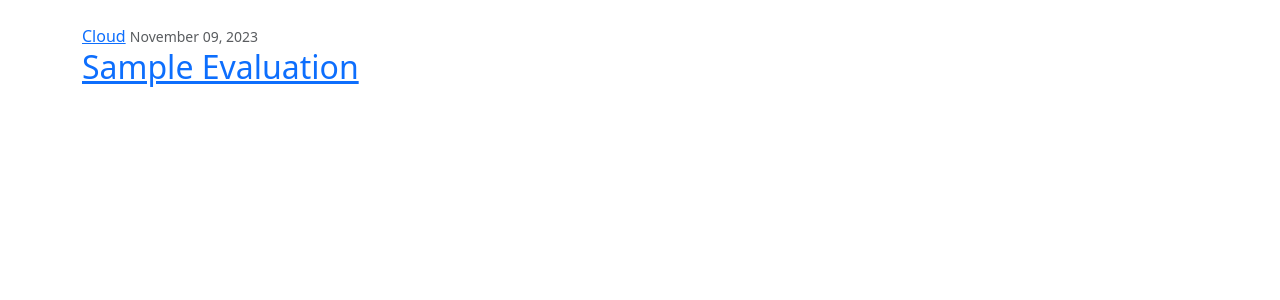
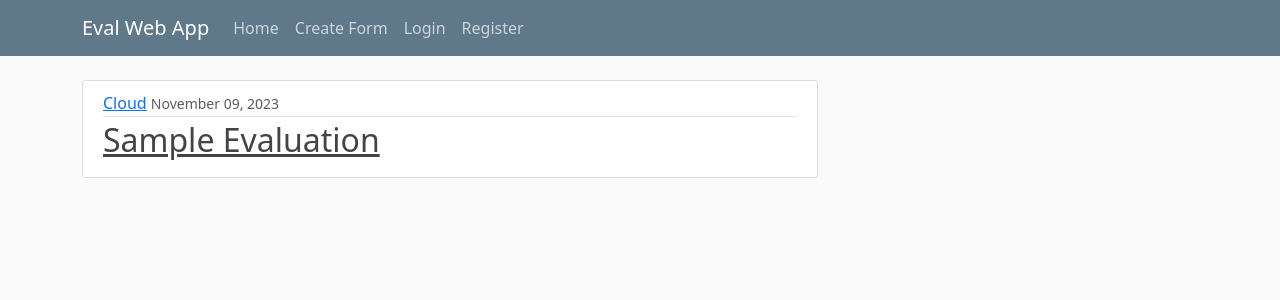
Before and after one commit to CloudStoned/EvalWebApp, a Django app: page / in a window 1280 px wide. Shown: the top 300 px of the page. Run offline with Django 4.2, Linux system fonts and the light colour scheme; data comes from the database, SQL or seed files in the repository; both versions use the stored data as it was after the commit; some libraries are stand-ins or nearby versions.

Commit message:
Added: Answers Table, UI enchanced

```diff
--- a/Eval/admin.py
+++ b/Eval/admin.py
@@ -1,5 +1,5 @@
 from django.contrib import admin
-from .models import Author, Evaluation, Question, Choice
+from .models import Author, Evaluation, Question, Choice, Answer
 
 class EvaluationInLine(admin.TabularInline):
     model = Evaluation
@@ -15,3 +15,4 @@ class AuthorAdmin(admin.ModelAdmin):
 
 admin.site.register(Author, AuthorAdmin)
 admin.site.register(Question, QuestionAdmin)
+admin.site.register(Answer)
--- a/Eval/models.py
+++ b/Eval/models.py
@@ -1,4 +1,5 @@
 from django.db import models
+from django.contrib.auth.models import User
 
 class Author(models.Model):
     name = models.CharField(max_length=50)
@@ -28,3 +29,9 @@ class Choice(models.Model):
 
     def __str__(self):
         return f"{self.question} - {self.choice_text} - {self.answers}"
+
+class Answer(models.Model):
+    evaluation = models.ForeignKey(Evaluation, on_delete=models.CASCADE)
+    question = models.ForeignKey(Question, on_delete=models.CASCADE)
+    selected_choice = models.ForeignKey(Choice, on_delete=models.CASCADE)
+    user = models.ForeignKey(User, on_delete=models.CASCADE)
--- /dev/null
+++ b/Eval/static/main.css
@@ -0,0 +1,84 @@
+body {
+    background: #fafafa;
+    color: #333333;
+    margin-top: 5rem;
+  }
+
+  h1, h2, h3, h4, h5, h6 {
+    color: #444444;
+  }
+
+  ul {
+    margin: 0;
+  }
+
+  .bg-steel {
+    background-color: #5f788a;
+  }
+
+  .site-header .navbar-nav .nav-link {
+    color: #cbd5db;
+  }
+
+  .site-header .navbar-nav .nav-link:hover {
+    color: #ffffff;
+  }
+
+  .site-header .navbar-nav .nav-link.active {
+    font-weight: 500;
+  }
+
+  .content-section {
+    background: #ffffff;
+    padding: 10px 20px;
+    border: 1px solid #dddddd;
+    border-radius: 3px;
+    margin-bottom: 20px;
+  }
+
+  .article-title {
+    color: #444444;
+  }
+
+  a.article-title:hover {
+    color: #428bca;
+    text-decoration: none;
+  }
+
+  .article-content {
+    white-space: pre-line;
+  }
+
+  .article-img {
+    height: 65px;
+    width: 65px;
+    margin-right: 16px;
+  }
+
+  .article-metadata {
+    padding-bottom: 1px;
+    margin-bottom: 4px;
+    border-bottom: 1px solid #e3e3e3
+  }
+
+  .article-metadata a:hover {
+    color: #333;
+    text-decoration: none;
+  }
+
+  .article-svg {
+    width: 25px;
+    height: 25px;
+    vertical-align: middle;
+  }
+
+  .account-img {
+    height: 125px;
+    width: 125px;
+    margin-right: 20px;
+    margin-bottom: 16px;
+  }
+
+  .account-heading {
+    font-size: 2.5rem;
+  }
--- /dev/null
+++ b/Eval/templates/base.html
@@ -0,0 +1,72 @@
+{% load static %}
+<!DOCTYPE html>
+<html lang="en">
+<head>
+    <meta charset="UTF-8">
+    <meta name="viewport" content="width=device-width, initial-scale=1.0">
+    <meta charset="utf-8">
+    <meta name="viewport" content="width=device-width, initial-scale=1">
+    <link href="https://cdn.jsdelivr.net/npm/bootstrap@5.3.2/dist/css/bootstrap.min.css" rel="stylesheet" integrity="sha384-T3c6CoIi6uLrA9TneNEoa7RxnatzjcDSCmG1MXxSR1GAsXEV/Dwwykc2MPK8M2HN" crossorigin="anonymous">
+    <script src="https://unpkg.com/htmx.org@1.9.8"></script>
+    <link rel="stylesheet" type = "text/css" href="{% static 'main.css' %}">
+
+    {% if title %}
+        <title>Evaluation Web  - {{title}}</title>
+    {% else %}
+        <title>Evaluation Web </title>
+    {% endif %}
+
+</head>
+
+<body hx-headers='{"X-CSRFToken": "{{ csrf_token}}"}'>
+
+  <!--Nav Bar-->
+     <!-- NAV BAR -->
+     <header class="site-header">
+      <nav class="navbar navbar-expand-md navbar-dark bg-steel fixed-top">
+        <div class="container">
+          <a class="navbar-brand mr-4" href="{% url 'home-page' %}">Eval Web App</a>
+          <button class="navbar-toggler" type="button" data-toggle="collapse" data-target="#navbarToggle" aria-controls="navbarToggle" aria-expanded="false" aria-label="Toggle navigation">
+          <span class="navbar-toggler-icon"></span>
+          </button>
+          <div class="collapse navbar-collapse" id="navbarToggle">
+            <div class="navbar-nav mr-auto">
+              <a class="nav-item nav-link" href="#">Home</a>
+              <a class="nav-item nav-link" href="#">Create Form</a>
+            </div>
+              <!-- Navbar Right Side -->
+              <div class="navbar-nav">
+                {% if user.is_authenticated %}
+                <a class="nav-item nav-link" href="#">Profile</a>
+                <a class="nav-item nav-link" href="#">Logout</a>
+                {% else %}
+                  <a class="nav-item nav-link" href="#">Login</a>
+                  <a class="nav-item nav-link" href="#">Register</a>
+                {% endif %}
+              </div>
+          </div>
+        </div>
+      </nav>
+    </header>
+
+    <main role="main" class="container">
+      <div class="row">
+        <div class="col-md-8">
+          {% if messages %}
+            {% for message in messages %}
+              <div class = "alert alert-{{ message.tags }}">
+                  {{message}}
+              </div>
+            {% endfor %}
+          {% endif %}
+
+          {% block content %}{% endblock %}
+
+        </div>
+    </main>
+
+    <script src="https://cdn.jsdelivr.net/npm/bootstrap@5.3.2/dist/js/bootstrap.bundle.min.js" integrity="sha384-C6RzsynM9kWDrMNeT87bh95OGNyZPhcTNXj1NW7RuBCsyN/o0jlpcV8Qyq46cDfL" crossorigin="anonymous"></script>
+    <script src="https://cdn.jsdelivr.net/npm/@popperjs/core@2.11.8/dist/umd/popper.min.js" integrity="sha384-I7E8VVD/ismYTF4hNIPjVp/Zjvgyol6VFvRkX/vR+Vc4jQkC+hVqc2pM8ODewa9r" crossorigin="anonymous"></script>
+    <script src="https://cdn.jsdelivr.net/npm/bootstrap@5.3.2/dist/js/bootstrap.min.js" integrity="sha384-BBtl+eGJRgqQAUMxJ7pMwbEyER4l1g+O15P+16Ep7Q9Q+zqX6gSbd85u4mG4QzX+" crossorigin="anonymous"></script>
+</body>
+</html>
--- a/templates/home.html
+++ b/Eval/templates/home.html
@@ -8,7 +8,7 @@
             <a class="mr-2" href="{% url 'author-posts' eval.eval_author.name %}">{{ eval.eval_author }}</a>
             <small class="text-muted">{{ eval.date_created|date:"F d, Y" }}</small>
         </div>
-        <h2><a class="article-title" href="#">
+        <h2><a class="article-title" href="{% url 'eval-detail' eval.id%}">
             {{ eval.eval_name }}</a></h2>
     </div>
 </article>
--- /dev/null
+++ b/Eval/templates/partials/submit_eval.html
@@ -0,0 +1 @@
+<h1> You Submitted Successfully</h1>
--- a/Eval/views.py
+++ b/Eval/views.py
@@ -1,5 +1,10 @@
-from django.shortcuts import render,get_object_or_404
-from django.contrib.auth.models import User
+from django.shortcuts import render, get_object_or_404,redirect
+from django.contrib.auth.decorators import login_required
+from django.views.generic import DetailView
+
+
+from .models import Author, Evaluation, Question, Choice, Answer
+from .forms import AnswerForm
 
 from django.views.generic import (
     ListView,DetailView, CreateView, UpdateView, DeleteView
@@ -9,7 +14,7 @@ from . models import (
     Author,Evaluation,Question,Choice
 )
 
-class EvaluationsListView(ListView):
+class HomePageListView(ListView):
     model = Evaluation
     template_name = 'home.html'
     context_object_name = 'evaluations'
@@ -17,10 +22,46 @@ class EvaluationsListView(ListView):
 
 class AuthorEvaluationsListView(ListView):
     model = Evaluation
-    template_name = 'partials/author_evals.html'
+    template_name = 'partials/author_eval.html'
     context_object_name = 'evaluations'
 
     def get_queryset(self):
         name = self.kwargs.get('name')
         author = get_object_or_404(Author, name=name)
         return Evaluation.objects.filter(eval_author=author).order_by('-date_created')
+
+class EvaluationListView(ListView):
+    model = Evaluation
+    template_name = "partials/answer_eval.html"
+    context_object_name = 'evaluations'
+
+def answer_evaluation(request, pk):
+    evaluation = get_object_or_404(Evaluation, pk=pk)
+    questions = evaluation.question_set.all()
+
+    if request.method == 'POST':
+        form = AnswerForm(request.POST)
+        if form.is_valid():
+            # Saving the answers for each question
+            for question in questions:
+                Answer.objects.create(
+                    evaluation=evaluation,
+                    question=question,
+                    selected_choice=form.cleaned_data['selected_choice'],
+                    user=request.user
+                )
+
+            # Redirect to the evaluation detail page after submitting answers
+            return redirect('eval-detail', pk=pk)
+    else:
+        form = AnswerForm()
+
+    # Pass additional information to the template
+    context = {
+        'evaluation': evaluation,
+        'questions': questions,
+        'form': form,
+        'author': evaluation.eval_author,
+    }
+
+    return render(request, 'partials/submit_eval.html', context)
--- a/EvalWeb/urls.py
+++ b/EvalWeb/urls.py
@@ -1,15 +1,14 @@
 from django.contrib import admin
 from django.urls import path
-from Eval.views import EvaluationsListView, AuthorEvaluationsListView
 
-
-
-
+from Eval.views import (
+    HomePageListView, AuthorEvaluationsListView, EvaluationListView, answer_evaluation
+)
 
 urlpatterns = [
     path('admin/', admin.site.urls),
-    path('', EvaluationsListView.as_view(), name='home-page'),
-    path('author/<str:name>', AuthorEvaluationsListView.as_view(), name='author-posts'),
-
-
+    path('', HomePageListView.as_view(), name='home-page'),
+    path('author/<str:name>/', AuthorEvaluationsListView.as_view(), name='author-posts'),
+    path('eval-post/<int:pk>/', EvaluationListView.as_view(), name='eval-detail'),
+    path('answer-post/<int:pk>/', answer_evaluation, name='answer-eval'),  # Updated this line
 ]
--- a/templates/base.html
+++ /dev/null
@@ -1,43 +0,0 @@
-{% load static %}
-<!DOCTYPE html>
-<html lang="en">
-<head>
-    <meta charset="UTF-8">
-    <meta name="viewport" content="width=device-width, initial-scale=1.0">
-    <meta charset="utf-8">
-    <meta name="viewport" content="width=device-width, initial-scale=1">
-    <link href="https://cdn.jsdelivr.net/npm/bootstrap@5.3.2/dist/css/bootstrap.min.css" rel="stylesheet" integrity="sha384-T3c6CoIi6uLrA9TneNEoa7RxnatzjcDSCmG1MXxSR1GAsXEV/Dwwykc2MPK8M2HN" crossorigin="anonymous">
-    <script src="https://unpkg.com/htmx.org@1.9.8"></script>
-    {% if title %}
-        <title>Evaluation Web  - {{title}}</title>
-    {% else %}
-        <title>Evaluation Web </title>
-    {% endif %}
-
-</head>
-
-<body hx-headers='{"X-CSRFToken": "{{ csrf_token}}"}'>
-      <main role="main" class="container mt-4">
-        <div class="row">
-          <div class="col-md-8">
-            <!--
-                {% if messages %}
-                  {% for message in messages %}
-                    <div class = "alert alert-{{ message.tags }}">
-                        {{message}}
-                    </div>
-                  {% endfor %}
-                {% endif %}
-            -->
-            {% block content %}{% endblock %}
-
-          </div>
-      </main>
-
-
-
-    <script src="https://cdn.jsdelivr.net/npm/bootstrap@5.3.2/dist/js/bootstrap.bundle.min.js" integrity="sha384-C6RzsynM9kWDrMNeT87bh95OGNyZPhcTNXj1NW7RuBCsyN/o0jlpcV8Qyq46cDfL" crossorigin="anonymous"></script>
-    <script src="https://cdn.jsdelivr.net/npm/@popperjs/core@2.11.8/dist/umd/popper.min.js" integrity="sha384-I7E8VVD/ismYTF4hNIPjVp/Zjvgyol6VFvRkX/vR+Vc4jQkC+hVqc2pM8ODewa9r" crossorigin="anonymous"></script>
-    <script src="https://cdn.jsdelivr.net/npm/bootstrap@5.3.2/dist/js/bootstrap.min.js" integrity="sha384-BBtl+eGJRgqQAUMxJ7pMwbEyER4l1g+O15P+16Ep7Q9Q+zqX6gSbd85u4mG4QzX+" crossorigin="anonymous"></script>
-</body>
-</html>
```
Also changed, not shown: Eval/forms.py (+8 -1 lines), Eval/templates/partials/answer_eval.html (added, +29 -0 lines), templates/partials/eval_details.html (deleted, +0 -13 lines), Eval/migrations/0004_answer.py (added), Eval/templates/partials/author_eval.html (renamed from templates/partials/author_evals.html), db.sqlite3.
